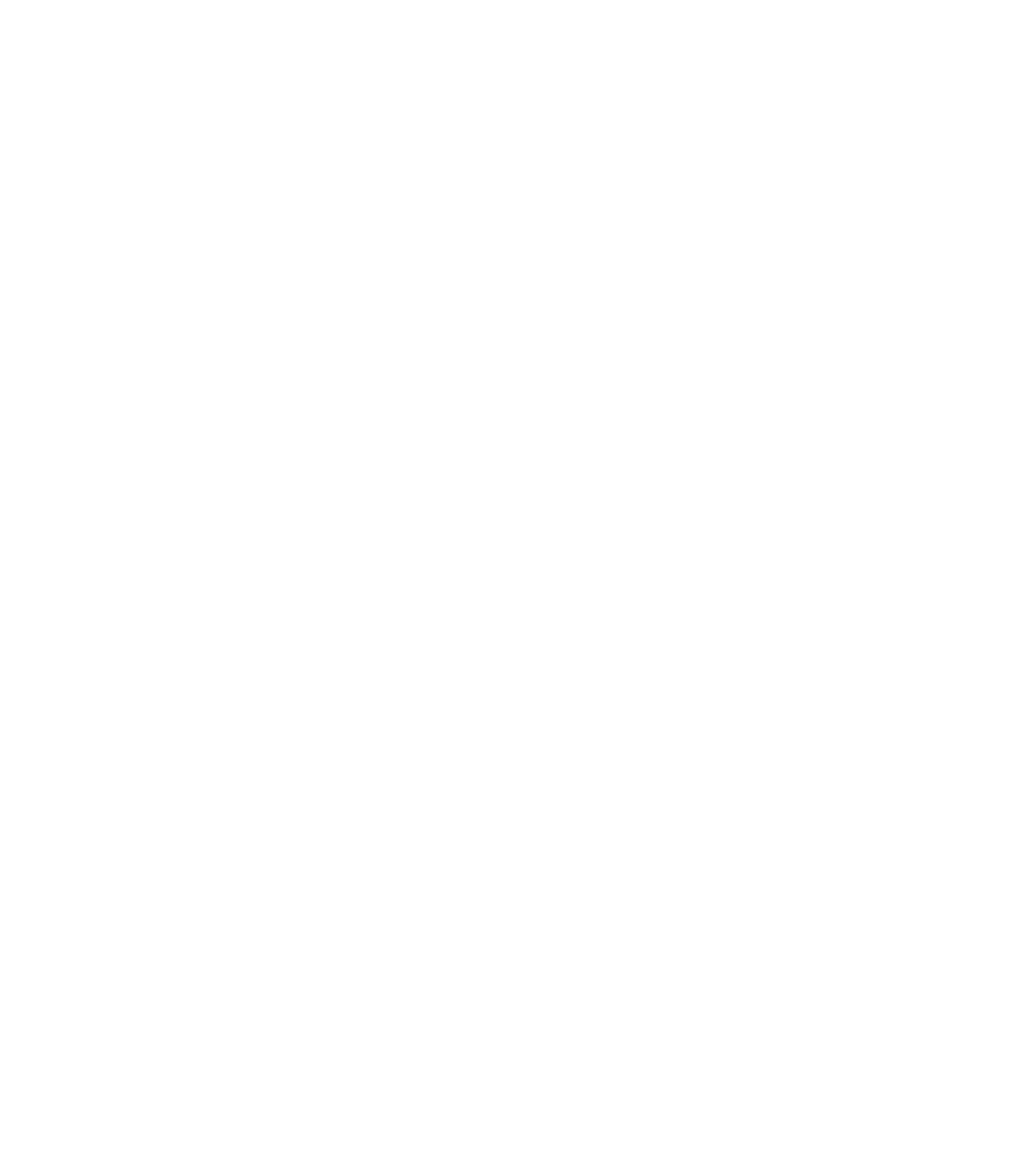
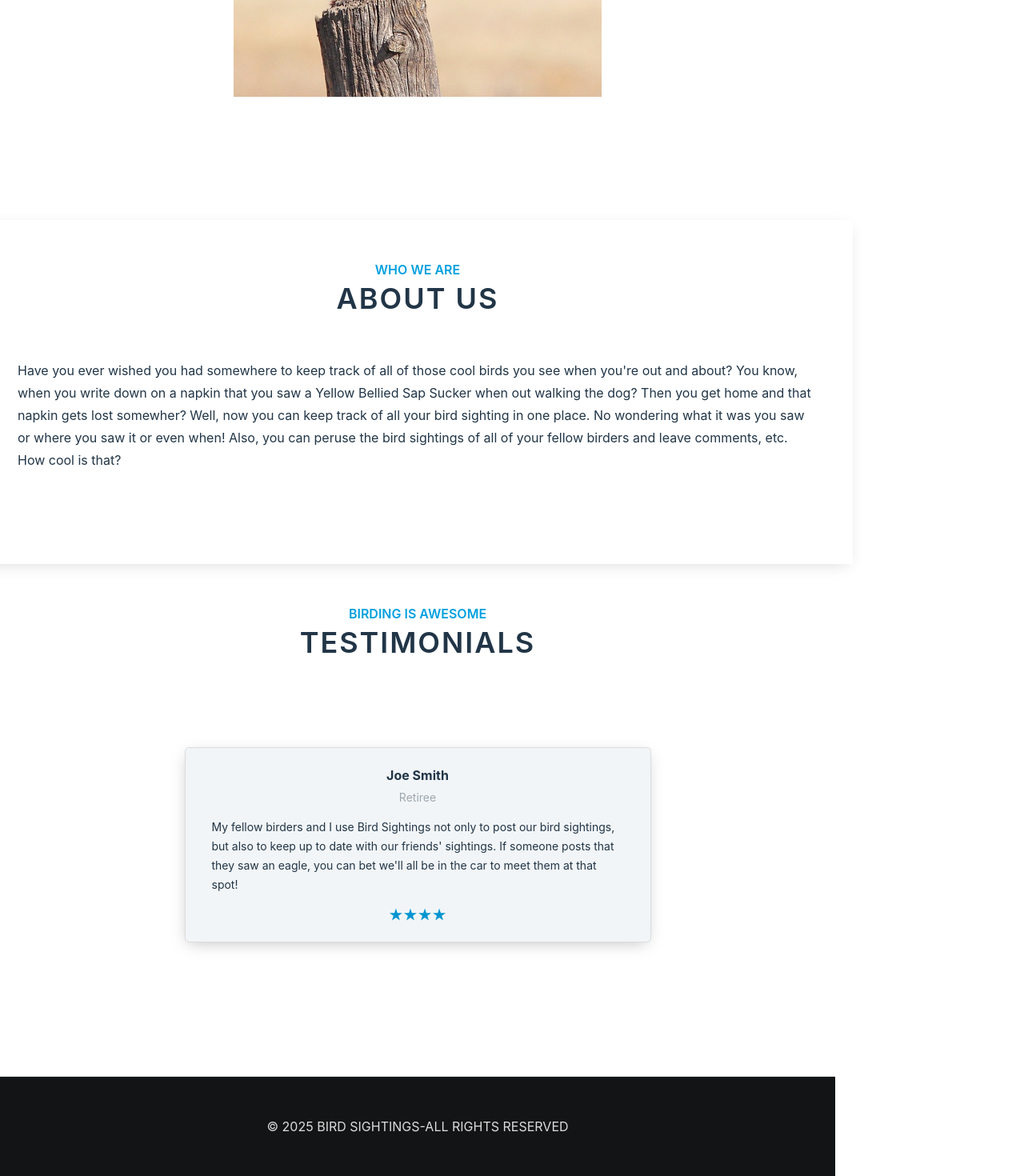
Before and after one commit to chaoscgo/bird-sightings, a React (Vite) app in the folder front-end/: page / in a window 1280 px wide. Shown: the part 533-2003 px from the top of the page at 80% size. Before the commit the page ends 800 px from the top, so only its background shows below. Built offline with nearby package versions, Linux system fonts and the light colour scheme; no server answers.

Commit message:
added landing page

```diff
--- a/front-end/src/App.jsx
+++ b/front-end/src/App.jsx
@@ -60,7 +60,7 @@
         <Routes>
           {user ? (
             <>
-              <Route path="/" element={<Dashboard user={user} />} />
+              <Route path="/" element={<Landing />} />
               <Route path="/birds" element={<BirdList birds={birds} />} />
               <Route path="/birds/:birdId" element={<BirdDetails handleDeleteBird={handleDeleteBird} />} />
               <Route path="/birds/new" element={<BirdForm handleAddBird={handleAddBird} />} />
--- a/front-end/src/components/Landing/Landing.jsx
+++ b/front-end/src/components/Landing/Landing.jsx
@@ -1,12 +1,64 @@
+// src/components/Landing/Landing.jsx
+
+import styles from './Landing.module.css';
+import Hawk from '../../assets/images/hawk-1853120_640.jpg';
+import Stars from '../../assets/images/stars.svg';
+import Logotype from '../../assets/images/logotype.svg';
+
 const Landing = () => {
   return (
-    <main>
-      <h1>Hello, you are on the landing page for visitors.</h1>
-      <h3>
-        If you sign up for a new account, you will have the ability to sign in
-        and see your super secret dashboard.
-      </h3>
-    </main>
+    <>
+      <main className={styles.container}>
+        <section className={styles.splash}>
+          <img src={Hawk} alt="A majestic hawk" />
+        </section>
+
+        <section className={styles.about}>
+          <header>
+            <h3>WHO WE ARE</h3>
+            <h1>ABOUT US</h1>
+          </header>
+          <article>
+            <p>
+              Have you ever wished you had somewhere to keep track of all of those
+              cool birds you see when you're out and about?  You know, when you write
+              down on a napkin that you saw a Yellow Bellied Sap Sucker when out
+              walking the dog?  Then you get home and that napkin gets lost somewher?
+              Well, now you can keep track of all your bird sighting in one place. No
+              wondering what it was you saw or where you saw it or even when!  Also,
+              you can peruse the bird sightings of all of your fellow birders and leave
+              comments, etc.  How cool is that?
+            </p>
+          </article>
+        </section>
+
+        <section className={styles.testimonial}>
+          <header>
+            <h3>BIRDING IS AWESOME</h3>
+            <h1>TESTIMONIALS</h1>
+          </header>
+          <article>
+            <header>
+              <h4>Joe Smith</h4>
+              <p>Retiree</p>
+            </header>
+            <p>
+              My fellow birders and I use Bird Sightings not only to post our
+              bird sightings, but also to keep up to date with our friends'
+              sightings.  If someone posts that they saw an eagle, you can bet
+              we'll all be in the car to meet them at that spot!
+            </p>
+            <footer>
+              <img src={Stars} alt="Four blue stars" />
+            </footer>
+          </article>
+        </section>
+      </main>
+
+      <footer className={styles.footer}>
+        © 2025 BIRD SIGHTINGS-ALL RIGHTS RESERVED
+      </footer>
+    </>
   );
 };
 
--- /dev/null
+++ b/front-end/src/components/Landing/Landing.module.css
@@ -0,0 +1,201 @@
+
+.container {
+    display: flex;
+    align-items: center;
+    justify-content: center;
+    flex-direction: column;
+  }
+
+  .container section {
+    padding: 0px 22px;
+  }
+
+  .container > section {
+    width: 100%;
+    display: flex;
+    align-items: center;
+    flex-direction: column;
+  }
+
+  .container section > img {
+    width: 25%;
+    min-width: 460px;
+    margin-bottom: 80px;
+  }
+
+  .splash {
+    height: 91vh;
+    justify-content: center;
+  }
+
+  .about {
+    height: 430px;
+    background-color: white;
+    box-shadow: -1px 5px 19px -5px rgba(0, 0, 0, 0.15);
+    -moz-box-shadow: -1px 5px 19px -5px rgba(0, 0, 0, 0.15);
+    -webkit-box-shadow: -1px 5px 19px -5px rgba(0, 0, 0, 0.15);
+  }
+
+  .testimonial {
+    height: 80vh;
+  }
+
+  .about header {
+    margin: 0;
+    width: 100%;
+    display: flex;
+    padding: 50px 0px;
+    align-items: center;
+    flex-direction: column;
+  }
+
+  .about article {
+    width: 100%;
+    max-width: 1000px;
+  }
+
+  .about article p {
+    margin: 0;
+    width: 100%;
+    font-size: 16px;
+    line-height: 28px;
+  }
+
+  .container section > header * {
+    margin: 0px;
+    font-weight: 600;
+  }
+
+  .container section > header h1 {
+    margin: 5px;
+    font-size: 36px;
+    letter-spacing: 2px;
+  }
+
+  .container section > header h3 {
+    font-size: 16px;
+    color: #00a0df;
+  }
+
+  .testimonial > header {
+    width: 100%;
+    padding: 50px 0px;
+    display: flex;
+    align-items: center;
+    margin-bottom: 50px;
+    flex-direction: column;
+  }
+
+  .testimonial article {
+    margin: 5px;
+    display: flex;
+    max-width: 525px;
+    border-radius: 5px;
+    align-items: center;
+    justify-content: center;
+    flex-direction: column;
+    background-color: #f2f5f7;
+    padding: 12px 28px 14px 28px;
+    border: 1px solid rgb(220, 220, 220);
+    box-shadow: -1px 5px 19px -5px rgba(0, 0, 0, 0.25);
+    -moz-box-shadow: -1px 5px 19px -5px rgba(0, 0, 0, 0.25);
+    -webkit-box-shadow: -1px 5px 19px -5px rgba(0, 0, 0, 0.25);
+  }
+
+  .container article header {
+    display: flex;
+    align-items: center;
+    margin-bottom: 10px;
+    flex-direction: column;
+    justify-content: center;
+  }
+
+  .container footer {
+    margin: 0;
+    width: 100%;
+    padding: 0px;
+    display: flex;
+    align-items: center;
+    justify-content: center;
+  }
+
+  .testimonial article * {
+    margin: 5px;
+  }
+
+  .testimonial header p {
+    margin: 0;
+    opacity: 0.4;
+    font-size: 14px;
+    font-weight: 400;
+  }
+
+  .testimonial article > p {
+    font-size: 14px;
+    line-height: 24px;
+  }
+
+  .testimonial footer img {
+    height: 20px;
+  }
+
+  .footer {
+    padding: 50px 0px;
+    display: flex;
+    background: white;
+    background: #131415;
+    justify-content: center;
+    color: rgb(220, 220, 220);
+    border-top: 1px solid rgb(220, 220, 220);
+  }
+
+  @media only screen and (max-width: 1200px) {
+    .testimonial {
+      height: 680px;
+    }
+  }
+
+  @media only screen and (max-width: 1024px) {
+    .about {
+      height: 420px;
+    }
+    .testimonial {
+      height: 580px;
+    }
+  }
+
+  @media only screen and (max-width: 912px) {
+    .about {
+      height: 460px;
+    }
+    .testimonial {
+      height: 600px;
+    }
+  }
+
+  @media only screen and (max-width: 540px) {
+    .about {
+      height: 560px;
+    }
+    .testimonial {
+      height: 700px;
+    }
+  }
+
+  @media only screen and (max-width: 414px) {
+    .about {
+      height: 660px;
+    }
+    .container section > img {
+      min-width: 340px;
+    }
+  }
+
+  @media only screen and (max-width: 300px) {
+    .about {
+      height: 800px;
+    }
+    .container section > img {
+      min-width: 340px;
+    }
+  }
--- a/front-end/src/components/NavBar/NavBar.jsx
+++ b/front-end/src/components/NavBar/NavBar.jsx
@@ -3,6 +3,7 @@
 import { useContext } from 'react';
 import styles from './NavBar.module.css';
 import Hawk from '../../assets/images/hawk-1853120_640.jpg';
+
 
 const NavBar = ({ handleSignout }) => {
   const user = useContext(AuthedUserContext);
```
